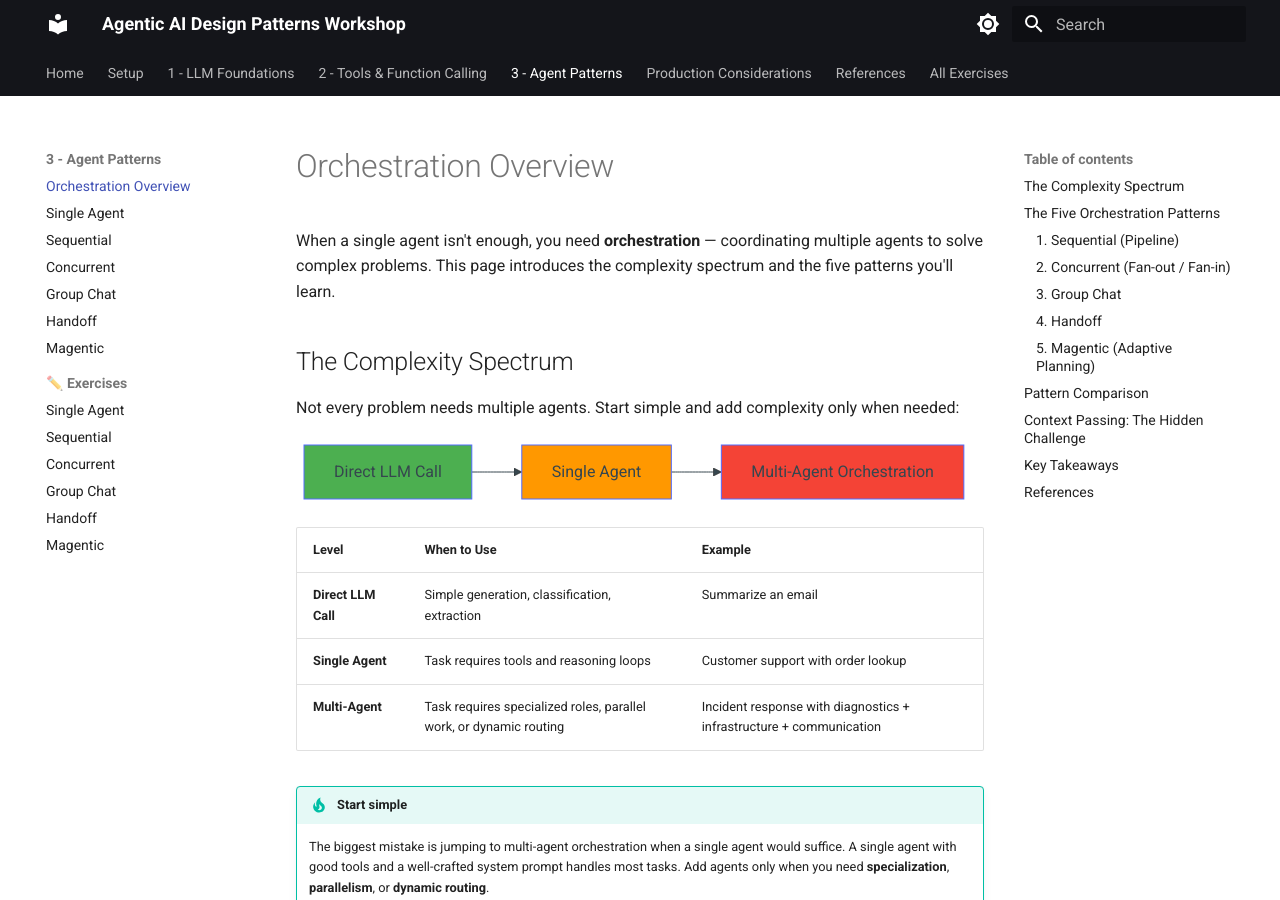
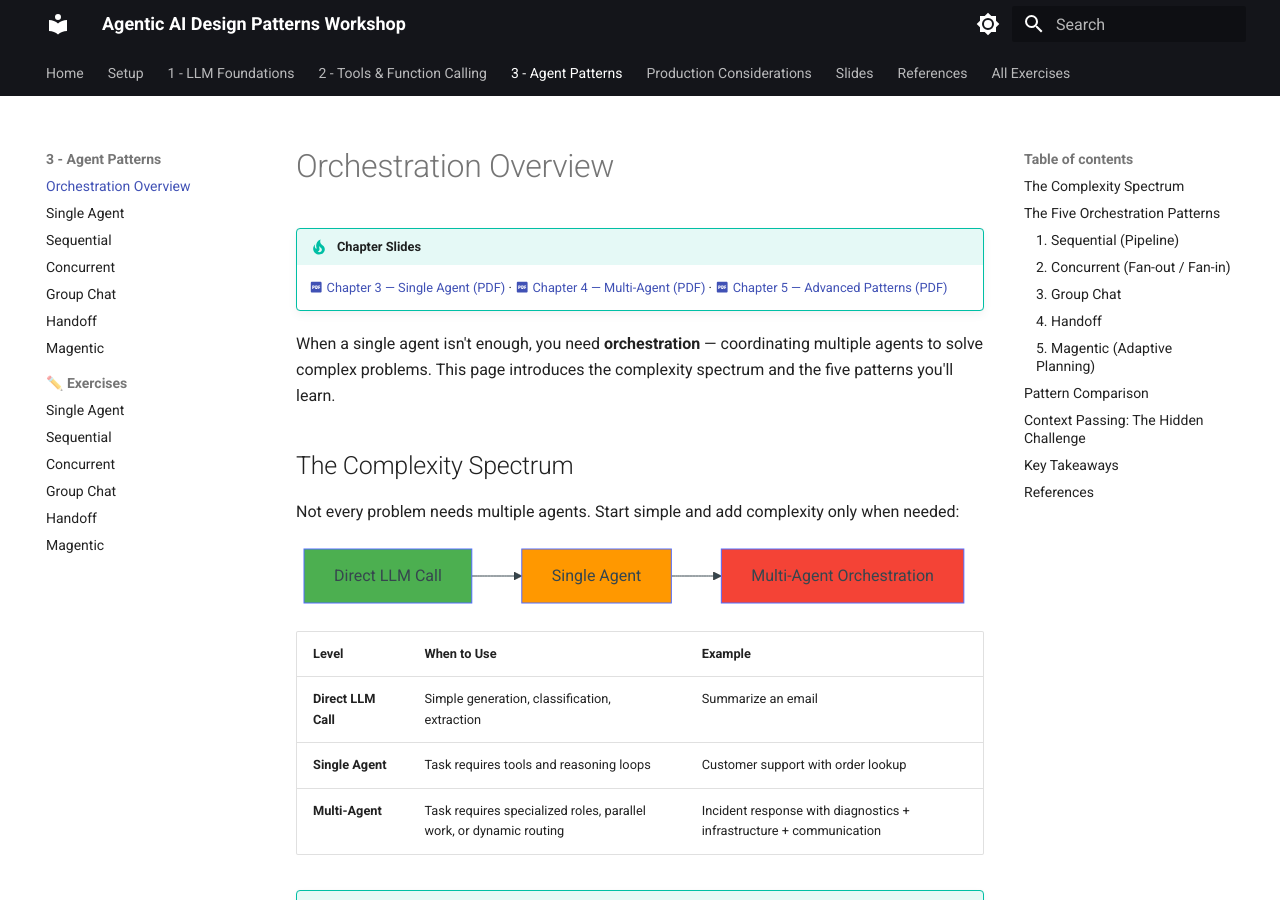
Before and after one commit to jeffrey-groneberg/AI_Workshop_Agentic_Patterns, an MkDocs documentation site: the page built from docs/concepts/orchestration-overview.md, in a window 1280 px wide and 900 px high. Built offline with MkDocs 1.6.1 and Material for MkDocs 9.7.7, drawn with Linux system fonts in a browser that asks for light colours.

Commit message:
Add slides tab: PDF slide decks, download banners at chapter starts, untrack PPTX

```diff
--- a/docs/concepts/orchestration-overview.md
+++ b/docs/concepts/orchestration-overview.md
@@ -1,4 +1,7 @@
 # Orchestration Overview
+
+!!! tip "Chapter Slides"
+    [:material-file-pdf-box: Chapter 3 — Single Agent (PDF)](../slides/Chapter3_Single_Agent.pdf){:target="_blank"} · [:material-file-pdf-box: Chapter 4 — Multi-Agent (PDF)](../slides/Chapter4_Multi_Agent.pdf){:target="_blank"} · [:material-file-pdf-box: Chapter 5 — Advanced Patterns (PDF)](../slides/Chapter5_Advanced_Patterns.pdf){:target="_blank"}
 
 When a single agent isn't enough, you need **orchestration** — coordinating multiple agents to solve complex problems. This page introduces the complexity spectrum and the five patterns you'll learn.
 
--- a/mkdocs.yml
+++ b/mkdocs.yml
@@ -89,6 +89,8 @@ nav:
       - Reliability: production-considerations/reliability.md
       - Human in the Loop: production-considerations/human-in-the-loop.md
       - Choosing a Pattern: production-considerations/choosing-a-pattern.md
+  - Slides:
+      - All Slides: slides/index.md
   - References:
       - References: references.md
   - All Exercises:
```
Also changed, not shown: docs/concepts/llm-basics.md (+3 -0 lines), docs/concepts/tools-and-function-calling.md (+3 -0 lines), docs/slides/index.md (added, +11 -0 lines), 11 other files.
